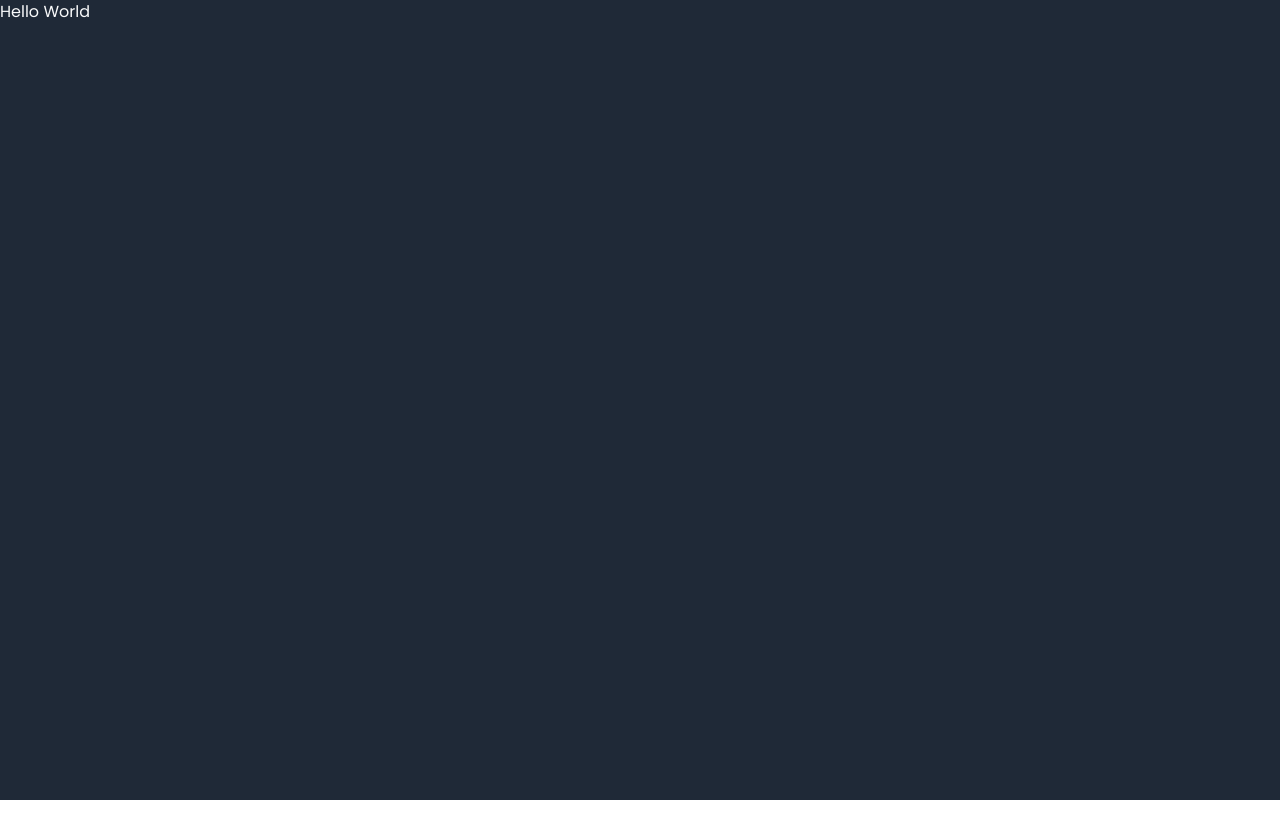
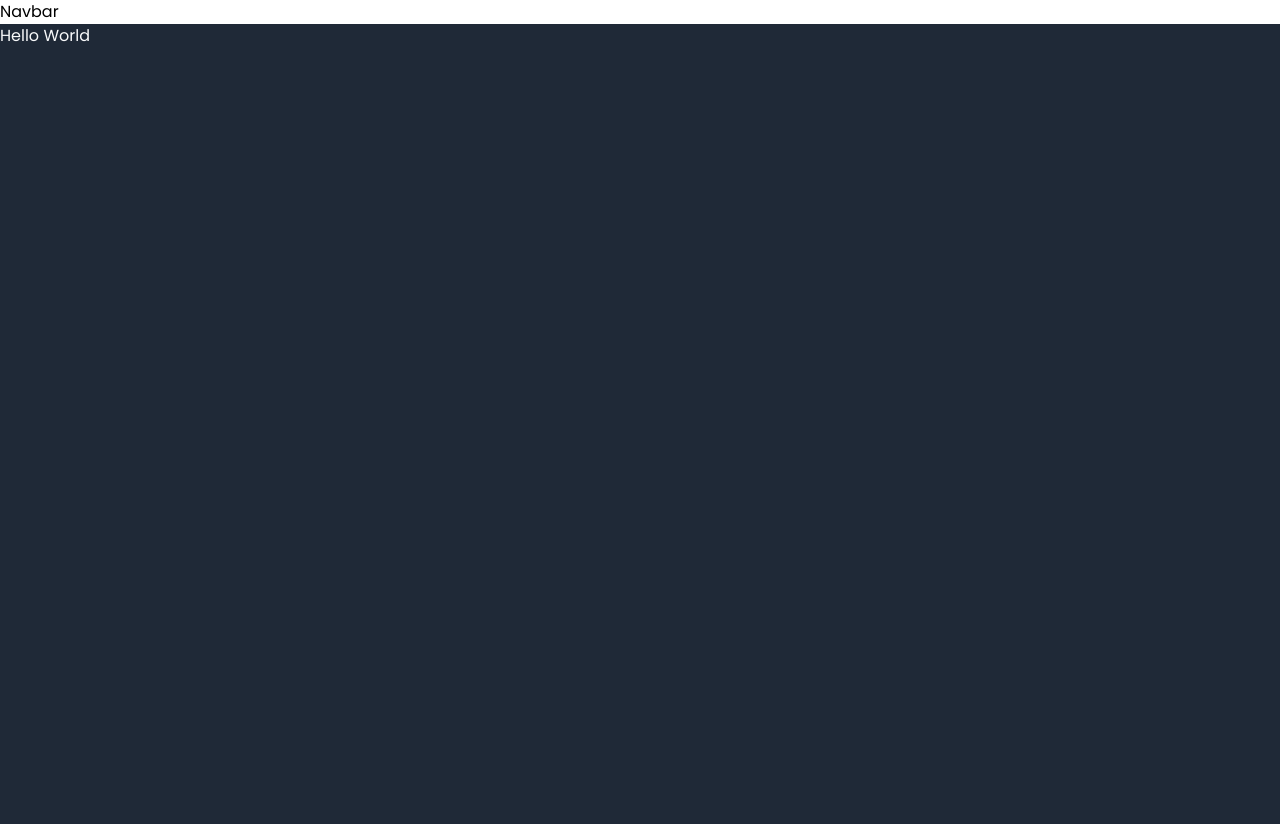
Before and after one commit to joselucas77/projeto-escolar, a Next.js app: page / in a window 1280 px wide. Before the commit the page ends 800 px from the top, so only its background shows below. Built offline with nearby package versions, Linux system fonts and the light colour scheme.

Commit message:
criado a navbar

```diff
--- /dev/null
+++ b/app/components/navbar/index.tsx
@@ -0,0 +1,7 @@
+import React from "react";
+
+function Navbar() {
+  return <div>Navbar</div>;
+}
+
+export default Navbar;
--- a/app/layout.tsx
+++ b/app/layout.tsx
@@ -1,6 +1,7 @@
 import type { Metadata } from "next";
 import { Poppins } from "next/font/google";
 import "./globals.css";
+import Navbar from "./components/navbar";
 
 const poppins = Poppins({
   weight: ["400", "500", "600", "700", "800"],
@@ -20,7 +21,10 @@ export default function RootLayout({
 }>) {
   return (
     <html lang="pt-br">
-      <body className={poppins.className}>{children}</body>
+      <body className={poppins.className}>
+        <Navbar />
+        {children}
+      </body>
     </html>
   );
 }
```
